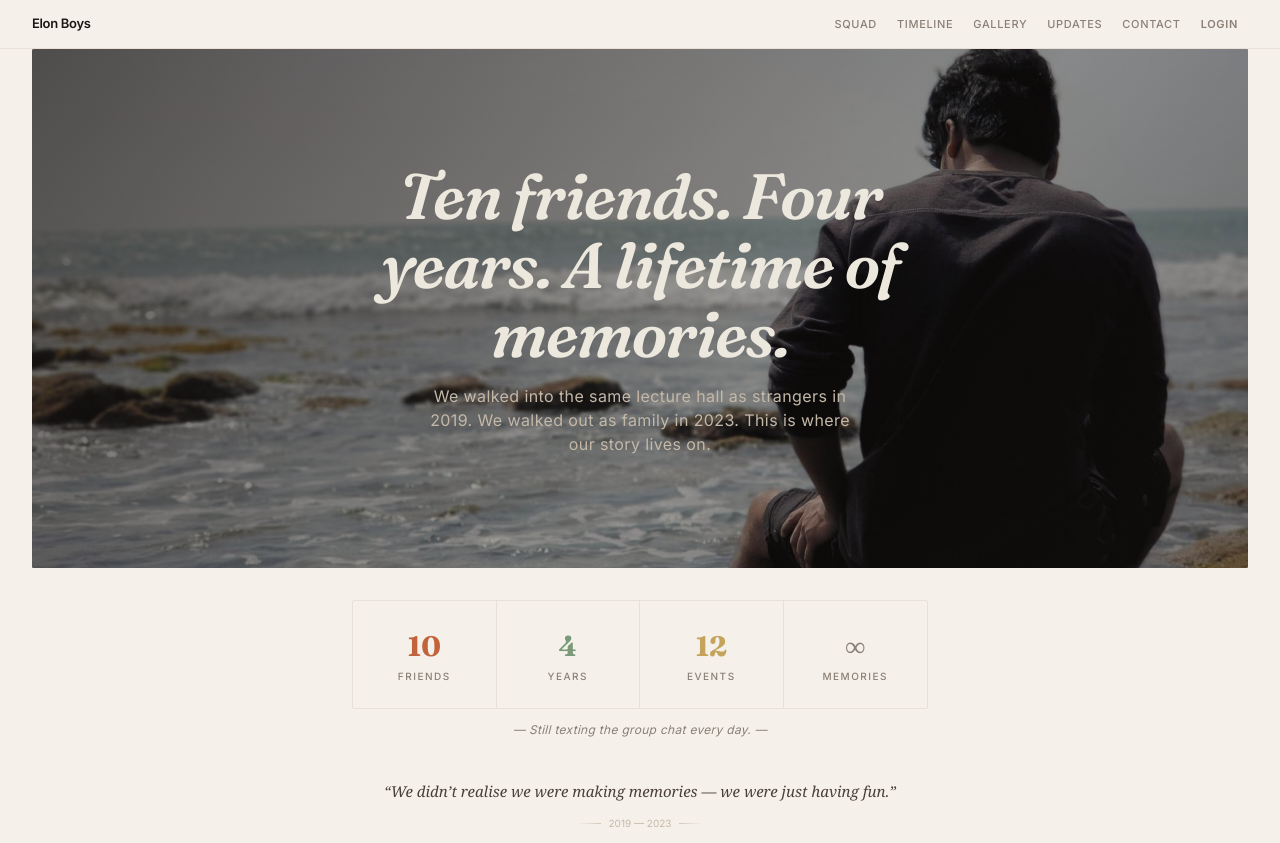
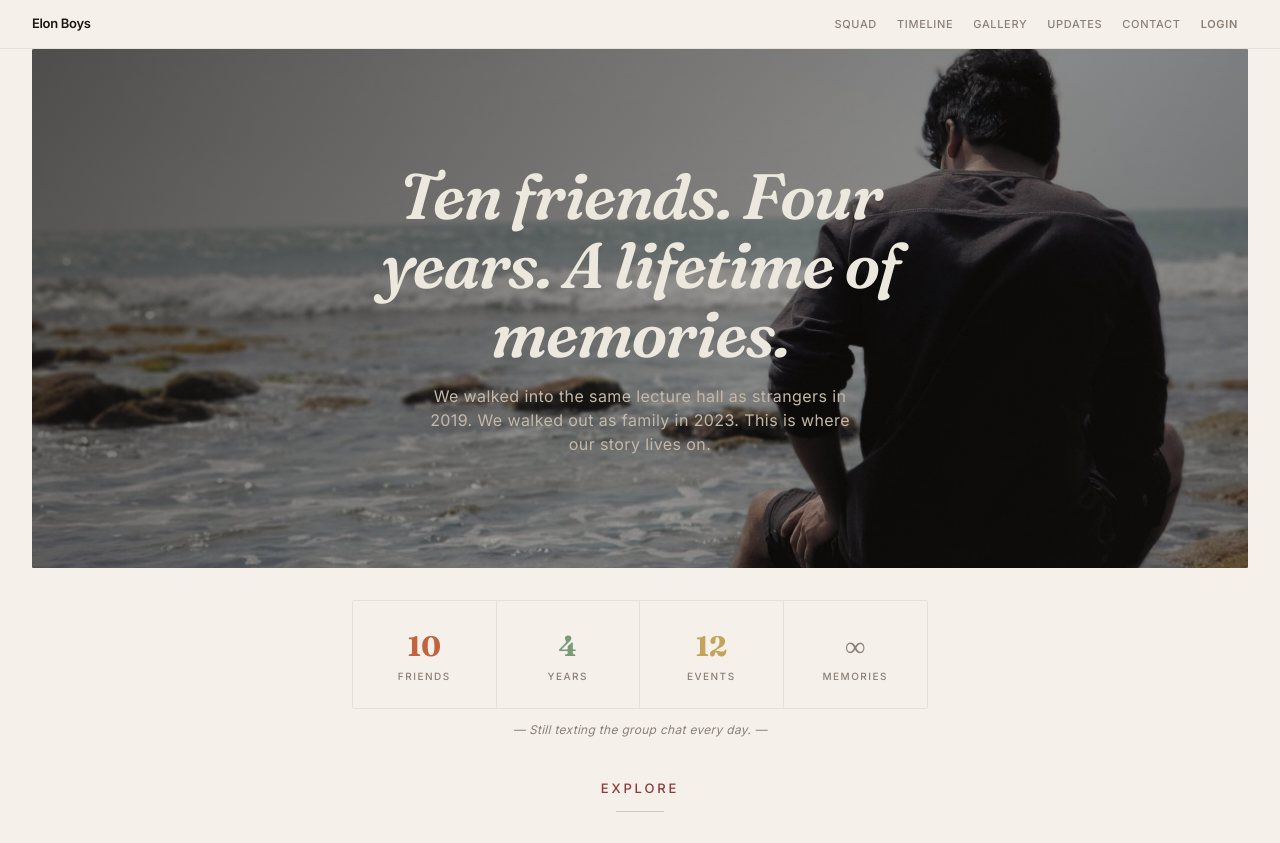
Before and after one commit to sojib96/elon_boys, a FastAPI app: page / in a window 1280 px wide. Shown: the top 843 px of the page. Run offline with FastAPI, Linux system fonts and the light colour scheme; some libraries are stand-ins or nearby versions; grey boxes are pictures that could not be loaded.

Commit message:
Homepage: trim to hero + stats + explore grid + personal note (remove quotes, featured memory, extra ornaments)

```diff
--- a/app/templates/home.html
+++ b/app/templates/home.html
@@ -147,54 +147,6 @@
 </div>
 <p class="text-center text-[12px] text-[#8A7F76] font-sans italic tracking-wide mb-10">&mdash; Still texting the group chat every day. &mdash;</p>
 
-{# ── TOP QUOTE ── #}
-<div class="max-w-xl mx-auto text-center mb-10">
-    <p class="text-[15px] text-[#4A3F38] italic leading-relaxed" style="font-family: Georgia, 'Times New Roman', serif;">
-        &ldquo;We didn&rsquo;t realise we were making memories &mdash; we were just having fun.&rdquo;
-    </p>
-    <div class="flex items-center justify-center gap-2 mt-3">
-        <span class="block h-px w-6" style="background: linear-gradient(90deg, transparent, #D4C9B8);"></span>
-        <span class="text-[10px] text-[#C4B8A8] font-sans">2019 &mdash; 2023</span>
-        <span class="block h-px w-6" style="background: linear-gradient(90deg, #D4C9B8, transparent);"></span>
-    </div>
-</div>
-
-{# ── ORNAMENT DIVIDER ── #}
-<div class="flex items-center justify-center gap-3 mb-10 select-none" aria-hidden="true">
-    <span class="block h-px w-8" style="background: linear-gradient(90deg, transparent, #C4B8A8);"></span>
-    <span class="text-espresso-300 text-[10px]">✦</span>
-    <span class="block h-px w-8" style="background: linear-gradient(90deg, #C4B8A8, transparent);"></span>
-</div>
-
-{# ── FEATURED MEMORY ── #}
-<div class="grid md:grid-cols-2 gap-6 md:gap-8 mb-12 items-start">
-    <figure class="featured-frame">
-        <img src="{{ photo2 }}" alt="A moment from the archives" loading="lazy"
-             onerror="this.parentElement.style.display='flex';this.parentElement.style.alignItems='center';this.parentElement.style.justifyContent='center';this.parentElement.style.minHeight='280px';this.parentElement.style.background='#F0EBE2';this.parentElement.style.display='flex';this.style.display='none'">
-        <div class="hidden w-full items-center justify-center text-[#9E8C78] font-display text-[10px] uppercase tracking-widest bg-[#F0EBE2]" style="min-height:280px;">Photo from the archives</div>
-    </figure>
-    <div>
-        <span class="text-[10px] text-[#8B3A3A] font-sans uppercase tracking-[0.22em] font-medium">From the archives</span>
-        <h2 class="text-[21px] leading-snug font-semibold text-[#1A1614] mt-1 mb-3" style="font-family: 'Playfair Display', Georgia, serif;">
-            The night that started it all
-        </h2>
-        <p class="home-body">
-            Ten strangers, one lecture hall, and a shared confusion about which building we were supposed to be in. Someone cracked a joke. Someone else laughed a little too loud. By the end of the week, we had a group chat. By the end of the month, we had a family.
-        </p>
-        <p class="home-body mt-3">
-            Four years later, we walked across that same stage together &mdash; caps in the air, arms around each other, still laughing at the same inside jokes.
-        </p>
-
-    </div>
-</div>
-
-{# ── ORNAMENT DIVIDER ── #}
-<div class="flex items-center justify-center gap-3 mb-10 select-none" aria-hidden="true">
-    <span class="block h-px w-8" style="background: linear-gradient(90deg, transparent, #C4B8A8);"></span>
-    <span class="text-espresso-300 text-[10px]">✦</span>
-    <span class="block h-px w-8" style="background: linear-gradient(90deg, #C4B8A8, transparent);"></span>
-</div>
-
 {# ── EXPLORE GRID ── #}
 <div class="mb-14">
     <div class="text-center mb-8">
@@ -227,28 +179,6 @@
     </div>
 </div>
 
-{# ── ORNAMENT DIVIDER ── #}
-<div class="flex items-center justify-center gap-3 mb-10 select-none" aria-hidden="true">
-    <span class="block h-px w-8" style="background: linear-gradient(90deg, transparent, #C4B8A8);"></span>
-    <span class="text-espresso-300 text-[10px]">✦</span>
-    <span class="block h-px w-8" style="background: linear-gradient(90deg, #C4B8A8, transparent);"></span>
-</div>
-
-{# ── CLOSING QUOTE ── #}
-<div class="max-w-lg mx-auto text-center pb-6">
-    <p class="text-lg md:text-xl text-[#4A3F38] italic leading-relaxed" style="font-family: Georgia, 'Times New Roman', serif;">
-        &ldquo;Here&rsquo;s to the nights we&rsquo;ll never forget &mdash; and the friends who made them unforgettable.&rdquo;
-    </p>
-    <div class="flex items-center justify-center gap-3 mt-6">
-        <span class="block h-px w-8" style="background: linear-gradient(90deg, transparent, #D4C9B8);"></span>
-        <span class="home-dot" style="background: #C1633B;"></span>
-        <span class="home-dot" style="background: #7A9A7A;"></span>
-        <span class="home-dot" style="background: #C4A35A;"></span>
-        <span class="home-dot" style="background: #8A7F76;"></span>
-        <span class="block h-px w-8" style="background: linear-gradient(90deg, #D4C9B8, transparent);"></span>
-    </div>
-</div>
-
 {# ── PERSONAL NOTE ── #}
 <div class="text-center pb-2">
     <p class="text-[11px] text-[#8A7F76] font-sans font-medium tracking-wide">
```
